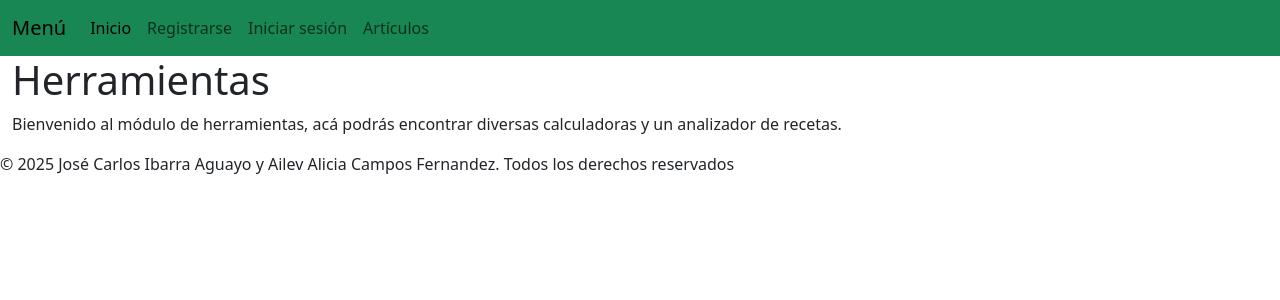
After one commit to Ibarrita/nutriApp, a Flask app: template templates/herramientas.html in a window 1280 px wide. The commit adds this page. Shown: the top 300 px of the page. Run offline with Flask 3, Linux system fonts and the light colour scheme; the template is opened without the code that fills it, so the values that code supplies are empty.

Commit message:
se avanzo

```diff
--- a/templates/articulos.html
+++ b/templates/articulos.html
@@ -3,7 +3,7 @@
 {% block content %}
 <section class="container-fluid">
     <div class="row">
-        <div class="col-md-6 col-sm-12">
+        <div class="col-12">
             <h1>Artículos educativos</h1>
             <p>Bienvenido al módulo de educación e información, acá podrás encontrar diferentes artículos para que te informes mejor sobre tu nutrición.</p>
         </div>
--- /dev/null
+++ b/templates/herramientas.html
@@ -0,0 +1,12 @@
+{% extends "base.html" %}
+
+{% block content %}
+<section class="container-fluid">
+    <div class="row">
+        <div class="col-12">
+            <h1>Herramientas</h1>
+            <p>Bienvenido al módulo de herramientas, acá podrás encontrar diversas calculadoras y un analizador de recetas.</p>
+        </div>
+    </div>
+</section>
+{% endblock %}
```
